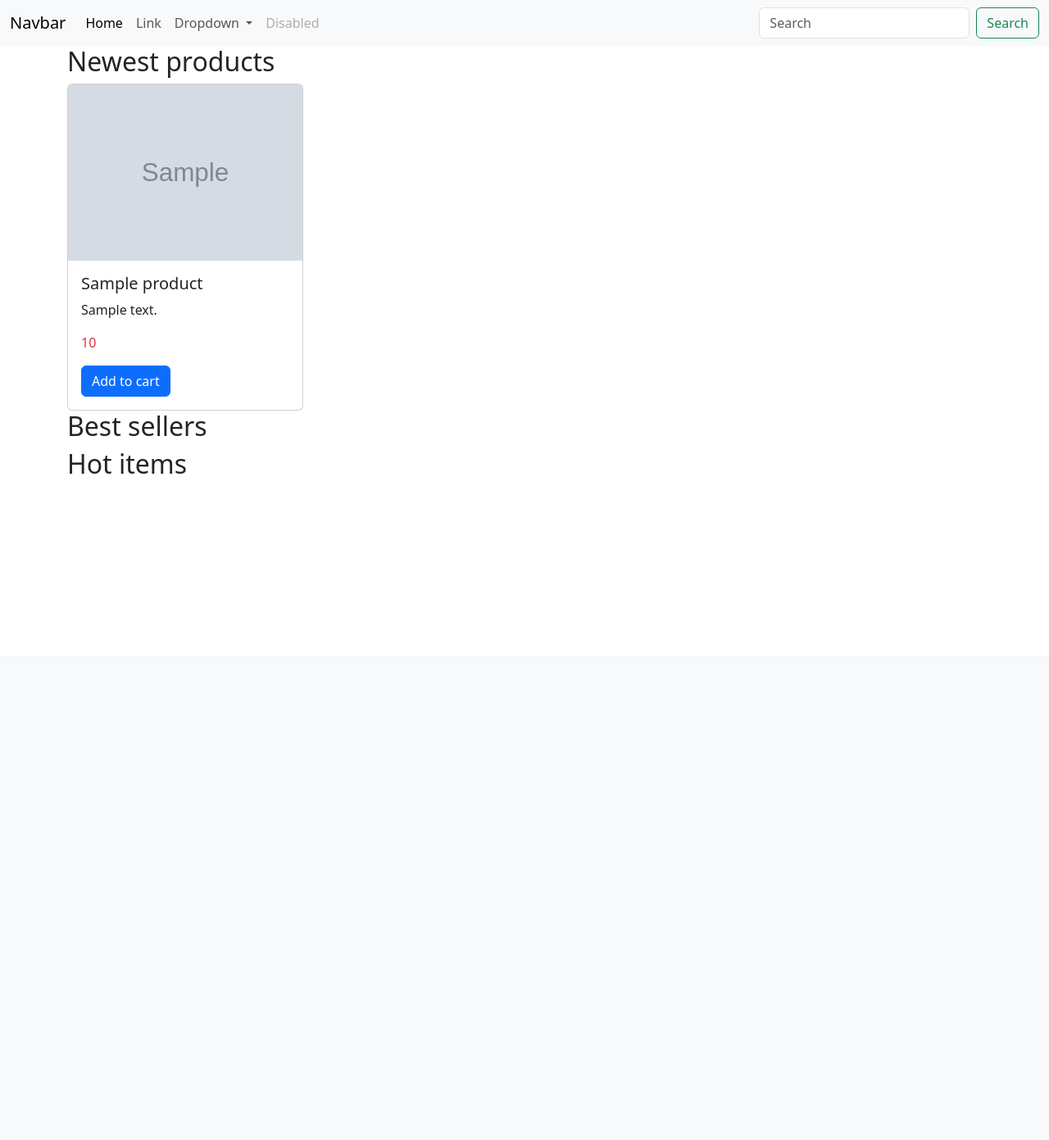
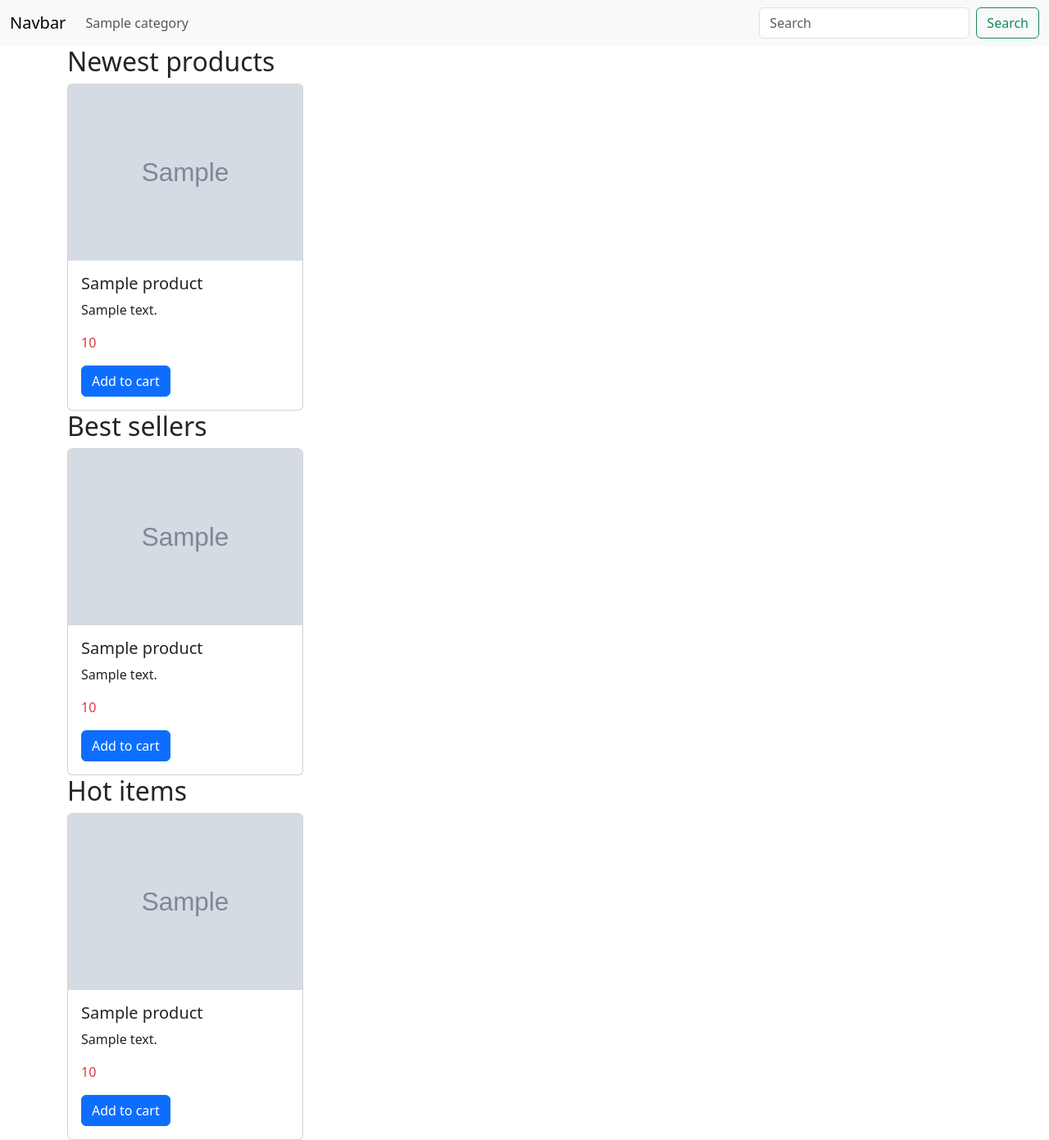
Before and after one commit to hoatq-fptaptech/T2311E_PHP, a PHP site: page / in a window 1280 px wide. Shown: the whole page at 82% size. Before the commit the page ends 578 px from the top, so only its background shows below. Run offline with PHP 8.4, Linux system fonts and the light colour scheme; tables that the repository leaves empty or names only in its code hold one stand-in row (values such as "Sample post"); grey boxes marked "Sample" are stand-in pictures.

Commit message:
demo category

```diff
--- a/functions/product.php
+++ b/functions/product.php
@@ -9,3 +9,50 @@ function newest_products(){
     }
     return $list;
 }
+function best_sellers(){
+    $sql = "select * from products order by qty desc limit 4";
+    $result = query($sql);
+    $list = [];
+    while($row = $result->fetch_assoc()){
+        $list[] = $row;
+    }
+    return $list;
+}
+
+function hot_items(){
+    $sql = "select * from products order by price desc limit 4";
+    $result = query($sql);
+    $list = [];
+    while($row = $result->fetch_assoc()){
+        $list[] = $row;
+    }
+    return $list;
+}
+
+function categories_all(){
+    $sql = "select * from categories";
+    $result = query($sql);
+    $list = [];
+    while($row = $result->fetch_assoc()){
+        $list[] = $row;
+    }
+    return $list;
+}
+
+function category_detail($category_id){
+    $sql_cat = "select * from categories where id = $category_id";
+    $result = query($sql_cat);
+    if($result->num_rows > 0){
+        $category = $result->fetch_assoc();
+        $sql_product = "select * from products where category_id = $category_id";
+        $result = query($sql_product);
+        $list = [];
+        while($row = $result->fetch_assoc()){
+            $list[] = $row;
+        }
+        $category["products"] = $list;
+        return $category;
+    }
+    return null;
+
+}
--- a/html/nav.php
+++ b/html/nav.php
@@ -1,3 +1,7 @@
+<?php
+    require_once("functions/product.php");
+    $categories = categories_all();
+?>
 <nav class="navbar navbar-expand-lg bg-body-tertiary">
   <div class="container-fluid">
     <a class="navbar-brand" href="#">Navbar</a>
@@ -6,26 +10,11 @@
     </button>
     <div class="collapse navbar-collapse" id="navbarSupportedContent">
       <ul class="navbar-nav me-auto mb-2 mb-lg-0">
+       <?php foreach($categories as $item):?>
         <li class="nav-item">
-          <a class="nav-link active" aria-current="page" href="#">Home</a>
+          <a class="nav-link" href="category.php?id=<?php echo $item["id"]; ?>"><?php echo $item["name"]; ?></a>
         </li>
-        <li class="nav-item">
-          <a class="nav-link" href="#">Link</a>
-        </li>
-        <li class="nav-item dropdown">
-          <a class="nav-link dropdown-toggle" href="#" role="button" data-bs-toggle="dropdown" aria-expanded="false">
-            Dropdown
-          </a>
-          <ul class="dropdown-menu">
-            <li><a class="dropdown-item" href="#">Action</a></li>
-            <li><a class="dropdown-item" href="#">Another action</a></li>
-            <li><hr class="dropdown-divider"></li>
-            <li><a class="dropdown-item" href="#">Something else here</a></li>
-          </ul>
-        </li>
-        <li class="nav-item">
-          <a class="nav-link disabled" aria-disabled="true">Disabled</a>
-        </li>
+        <?php endforeach;?>
       </ul>
       <form class="d-flex" role="search">
         <input class="form-control me-2" type="search" placeholder="Search" aria-label="Search">
--- a/index.php
+++ b/index.php
@@ -1,6 +1,8 @@
 <?php
     require_once("functions/product.php");
     $newest_products = newest_products();
+    $best_sellers = best_sellers();
+    $hot_items = hot_items();
 ?>
 <!DOCTYPE html>
 <html lang="en">
@@ -35,11 +37,39 @@
         </div>
         <div class="container">
             <h2>Best sellers</h2>
-
+            <div class="row">
+                <?php foreach($best_sellers as $item):?>
+                    <div class="col-3">
+                        <div class="card" style="width: 18rem;">
+                            <img src="<?php echo $item["thumbnail"] ?>" class="card-img-top" alt="...">
+                            <div class="card-body">
+                                <h5 class="card-title"><?php echo $item["name"] ?></h5>
+                                <p class="card-text"><?php echo $item["description"] ?></p>
+                                <p class="text-danger"><?php echo $item["price"] ?></p>
+                                <a href="#" class="btn btn-primary">Add to cart</a>
+                            </div>
+                        </div>
+                    </div>
+                <?php endforeach;?>
+            </div>
         </div>
         <div class="container">
             <h2>Hot items</h2>
-
+            <div class="row">
+                <?php foreach($hot_items as $item):?>
+                    <div class="col-3">
+                        <div class="card" style="width: 18rem;">
+                            <img src="<?php echo $item["thumbnail"] ?>" class="card-img-top" alt="...">
+                            <div class="card-body">
+                                <h5 class="card-title"><?php echo $item["name"] ?></h5>
+                                <p class="card-text"><?php echo $item["description"] ?></p>
+                                <p class="text-danger"><?php echo $item["price"] ?></p>
+                                <a href="#" class="btn btn-primary">Add to cart</a>
+                            </div>
+                        </div>
+                    </div>
+                <?php endforeach;?>
+            </div>
         </div>
     </main>
 </body>
```
Also changed, not shown: category.php (added, +42 -0 lines).
